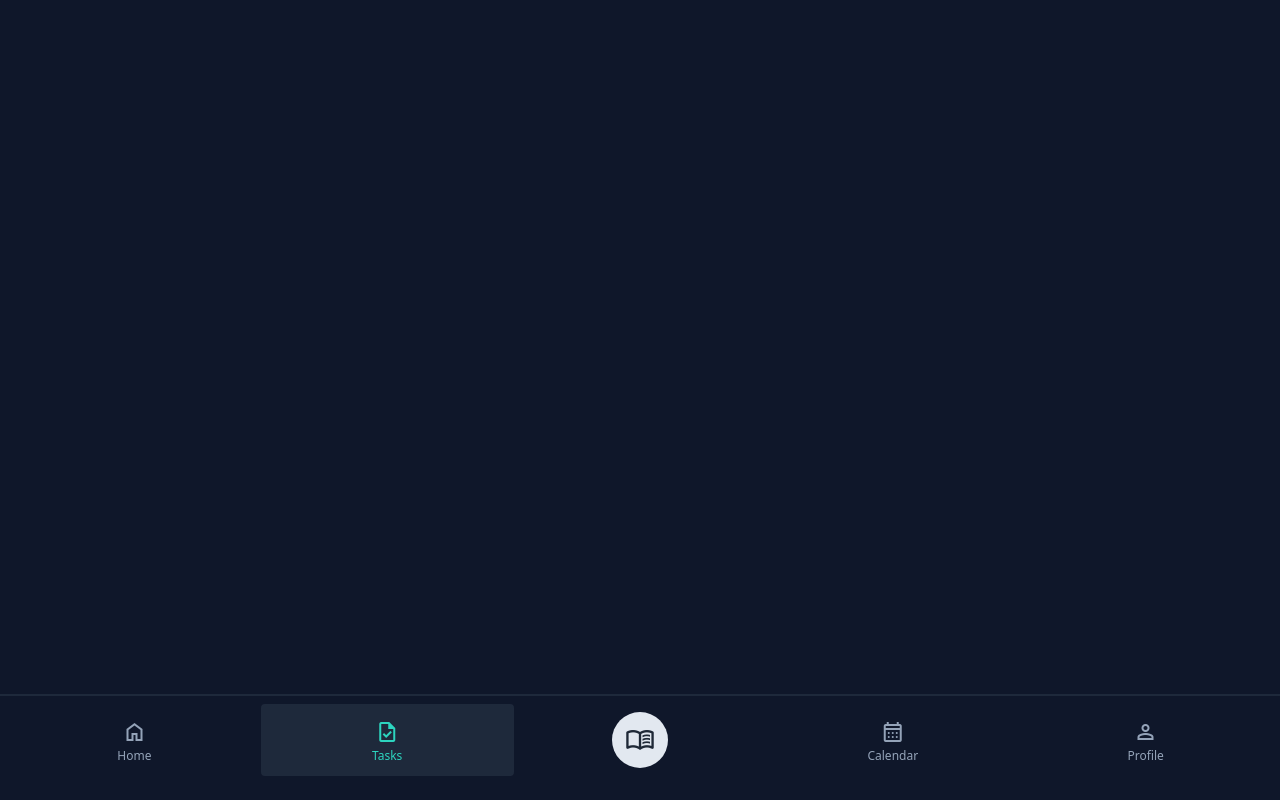
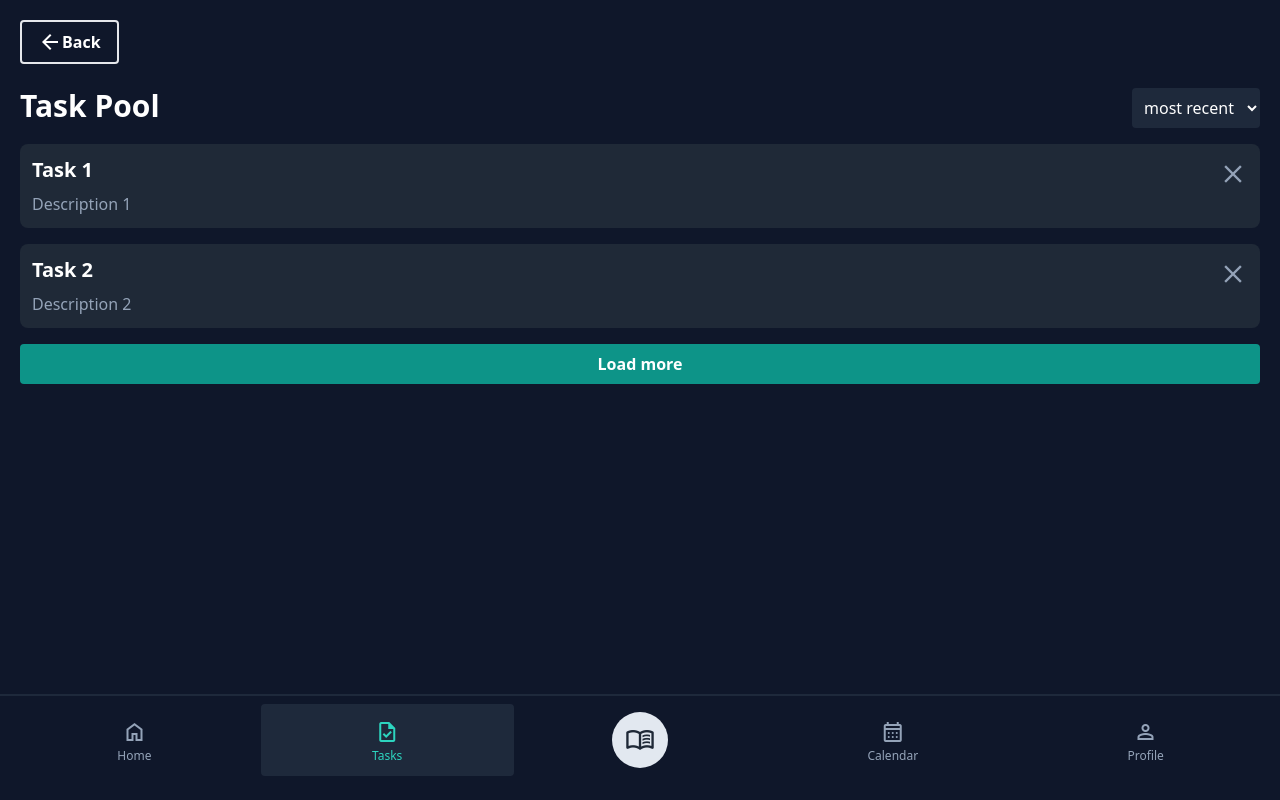
Before and after one commit to Zakkkk/tt-app, a React (Vite) app in the folder frontend/: page /tasks/pool in a window 1280 px wide. Built offline with nearby package versions, Linux system fonts and the light colour scheme.

Commit message:
worked on task pool page

```diff
--- a/frontend/src/App.tsx
+++ b/frontend/src/App.tsx
@@ -7,6 +7,7 @@ import Calendar from "./routes/Calendar/Calendar.tsx";
 import Profile from "./routes/Profile/Profile.tsx";
 import Log from "./routes/Log/Log.tsx";
 import CreateRepeatingTask from "./routes/Tasks/CreateRepeatingTask.tsx";
+import TaskPool from "./routes/Tasks/TaskPool.tsx";
 
 const App: React.FC = () => {
   return (
@@ -18,6 +19,7 @@ const App: React.FC = () => {
 
           <Route path="/tasks" element={<Tasks />}></Route>
           <Route path="/tasks/create" element={<CreateRepeatingTask />}></Route>
+          <Route path="/tasks/pool" element={<TaskPool />}></Route>
 
           <Route path="/calendar" element={<Calendar />}></Route>
 
--- a/frontend/src/components/Button.tsx
+++ b/frontend/src/components/Button.tsx
@@ -10,7 +10,7 @@ const Button: React.FC<ButtonProps> = ({ children, className, buttonRole, onClic
     <button className={`
       ${className ? className : ""}
       ${buttonRole === "primary" ? "bg-teal-600 border-none" : "bg-slate-900"}
-      focus:outline-2 outline-white focus:outline outline-offset-2 transition-all
+      focus:outline-2 outline-white focus:outline outline-offset-2 transition-all select-none
       border-2 rounded px-4 p-2 font-bold text-white inline-flex items-center justify-center
      `}
             onClick={onClick}
--- /dev/null
+++ b/frontend/src/components/Select.tsx
@@ -0,0 +1,21 @@
+interface SelectProps {
+  children: React.ReactNode;
+  className?: string;
+  onChange?: (e: React.ChangeEvent<HTMLSelectElement>) => void;
+}
+
+const Select: React.FC<SelectProps> = ({ children, className, onChange }) => {
+  return (
+    <select
+      onChange={onChange}
+      className={`
+        ${className}
+        p-2 bg-slate-800 text-white h-10 rounded focus:outline outline-2 outline-white outline-offset-2 transition-all"
+      `}
+    >
+      {children}
+    </select>
+  );
+};
+
+export default Select;
--- a/frontend/src/routes/Tasks/CreateRepeatingTask.tsx
+++ b/frontend/src/routes/Tasks/CreateRepeatingTask.tsx
@@ -3,6 +3,7 @@ import { Link } from "react-router-dom";
 import { Input, Textarea } from "../../components/Input.tsx";
 import { useState } from "react";
 import { NotificationContainer, useNotification } from "../../components/Notification/Notification.tsx";
+import Select from "../../components/Select.tsx";
 
 const CreateRepeatingTask: React.FC = () => {
   enum RepeatUnit {
@@ -105,13 +106,13 @@ const CreateRepeatingTask: React.FC = () => {
                                 onChange={(e) => setRepeatEvery(parseInt(e.target.value))}
                                 className={"p-2 bg-slate-800 text-white m-0 w-14 mx-4 rounded focus:outline outline-2 outline-white outline-offset-2 transition-all"}
                                 required min={0} />
-            <select
+            <Select
               className={"p-2 bg-slate-800 text-white h-10 rounded focus:outline outline-2 outline-white outline-offset-2 transition-all"}
               onChange={(e) => setRepeatUnit(e.target.value as RepeatUnit)}>
               {Object.values(RepeatUnit).map((unit) => (
                 <option key={unit}>{unit}</option>
               ))}
-            </select>
+            </Select>
           </div>
 
           <div>
--- /dev/null
+++ b/frontend/src/routes/Tasks/TaskPool.tsx
@@ -0,0 +1,115 @@
+import { Link } from "react-router-dom";
+import Button from "../../components/Button.tsx";
+import Select from "../../components/Select.tsx";
+import Task from "../../types/Task.ts";
+import { useState } from "react";
+
+const TaskPool: React.FC = () => {
+  enum Sort {
+    MOST_RECENT = "most recent",
+    LEAST_RECENT = "least recent",
+    ALPHABETICAL = "alphabetical",
+  }
+
+  const [tasks, setTasks] = useState<Task[]>([
+    {
+      id: 1,
+      title: "Task 1",
+      description: "Description 1",
+      starting_at: "2021-09-01T00:00:00Z",
+      every: 1,
+      unit: "day",
+      created_at: "2021-09-01T00:00:00Z",
+      updated_at: "2021-09-01T00:00:00Z",
+    },
+    {
+      id: 2,
+      title: "Task 2",
+      description: "Description 2",
+      starting_at: "2021-09-02T00:00:00Z",
+      every: 7,
+      unit: "day",
+      created_at: "2021-09-02T00:00:00Z",
+      updated_at: "2021-09-02T00:00:00Z",
+    },
+  ]);
+
+  const sortTasks = (sort: Sort) => {
+    switch (sort) {
+      case Sort.MOST_RECENT:
+        setTasks((prevTasks) =>
+          [...prevTasks].sort((a, b) => {
+            return new Date(b.created_at).getTime() - new Date(a.created_at).getTime();
+          }),
+        );
+        break;
+      case Sort.LEAST_RECENT:
+        setTasks((prevTasks) =>
+          [...prevTasks].sort((a, b) => {
+            return new Date(a.created_at).getTime() - new Date(b.created_at).getTime();
+          }),
+        );
+        break;
+      case Sort.ALPHABETICAL:
+        setTasks((prevTasks) =>
+          [...prevTasks].sort((a, b) => {
+            return a.title.localeCompare(b.title);
+          }),
+        );
+    }
+  };
+
+  const removeTask = (id: number) => {
+    setTasks((prevTasks) => prevTasks.filter((task) => task.id !== id));
+
+    // Then need to update the backend
+  };
+
+  return (
+    <div className={"p-5"}>
+      <Link to={"/tasks"}>
+        <Button>
+          <span className={"material-symbols-outlined text-white"}>arrow_back</span>
+          Back
+        </Button>
+      </Link>
+      <br /> <br />
+      <div className={"flex"}>
+        <h1 className={"text-white text-3xl font-bold"}>Task Pool</h1>
+        <Select
+          className={"ml-auto"}
+          onChange={(e: React.ChangeEvent<HTMLSelectElement>) => sortTasks(e.target.value as Sort)}
+        >
+          {Object.values(Sort).map((sort) => (
+            <option key={sort} value={sort}>
+              {sort}
+            </option>
+          ))}
+        </Select>
+      </div>
+      <div className={"flex flex-col"}>
+        {tasks.map((task) => {
+          // const date = new Date(task.created_at);
+          // const dateString = `${date.getDate()}/${date.getMonth() + 1}`;
+
+          return (
+            <div key={task.id} className={"p-3 bg-gray-800 rounded-lg mt-4"}>
+              <div className={"flex"}>
+                <h2 className={"text-white text-xl font-bold"}>{task.title}</h2>
+                <span onClick={() => removeTask(task.id)}
+                      className={"material-symbols-outlined active:text-white transition text-3xl ml-auto"}>
+                  close
+                </span>
+              </div>
+              {/*<p className={""}>Generated {dateString}</p>*/}
+              <p>{task.description}</p>
+            </div>
+          );
+        })}
+        <Button buttonRole={"primary"} className={"mt-4"}>Load more</Button>
+      </div>
+    </div>
+  );
+};
+
+export default TaskPool;
--- a/frontend/src/routes/Tasks/Tasks.tsx
+++ b/frontend/src/routes/Tasks/Tasks.tsx
@@ -14,7 +14,8 @@ const Tasks: React.FC = () => {
         <CardPreview link={"/tasks/create"} title={"Add"} description={"Create a new repeating task."}
                      icon={"library_add"} />
         <CardPreview link={"/"} title={"Modify"} description={"Modify or delete an existing task."} icon={"build"} />
-        <CardPreview link={"/"} title={"Pool"} description={"View the pool of existing tasks."} icon={"lists"} />
+        <CardPreview link={"/tasks/pool"} title={"Pool"} description={"View the pool of existing tasks."}
+                     icon={"lists"} />
       </div>
 
     </div>
--- /dev/null
+++ b/frontend/src/types/Task.ts
@@ -0,0 +1,14 @@
+type Task = {
+  id: number;
+
+  title: string;
+  description: string;
+  every: number;
+  unit: string;
+  starting_at: string;
+
+  created_at: string;
+  updated_at: string;
+};
+
+export default Task;
```
Also changed, not shown: 1 other file (tests, documents, lock files or other folders).
